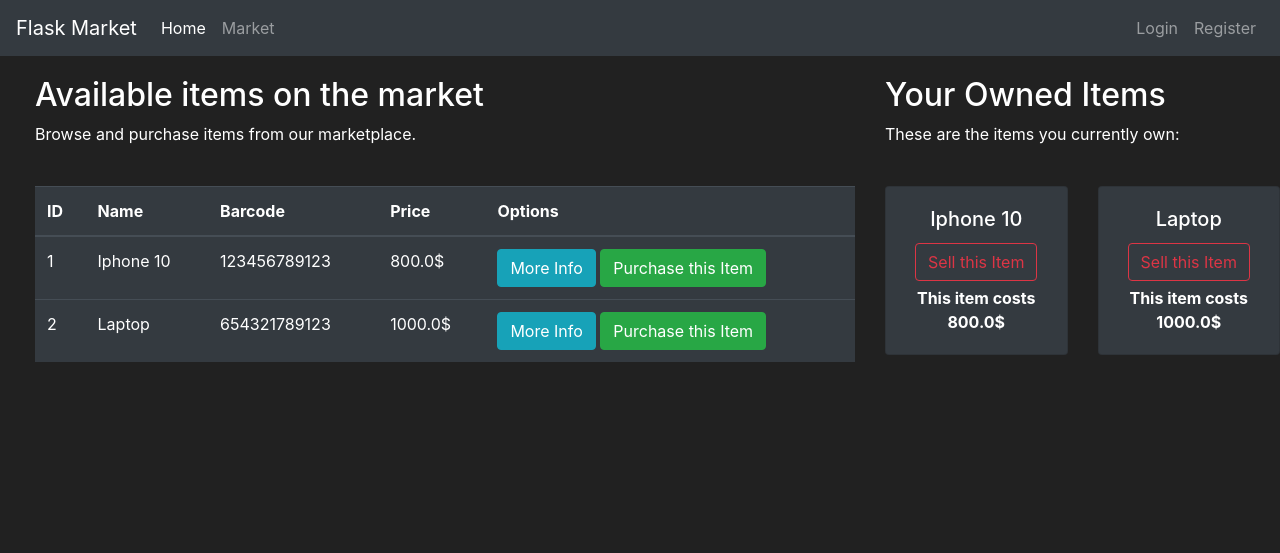
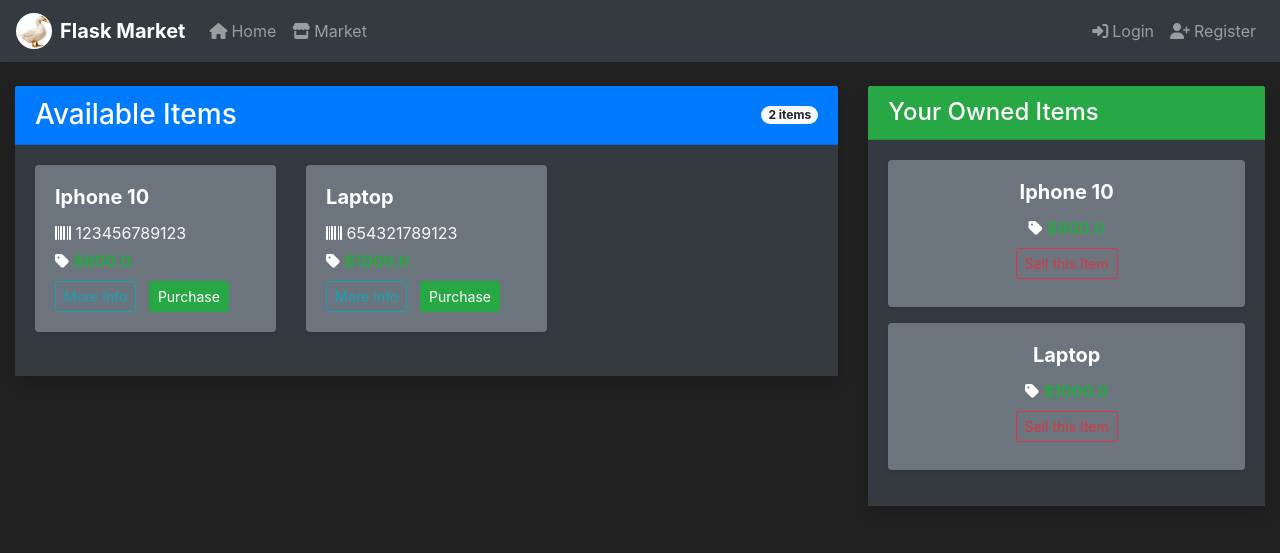
Before and after one commit to Matrix862972/flask-e-commerce, a Flask app: template FlaskMarket/market/templates/market.html in a window 1280 px wide. Shown: the top 553 px of the page. Run offline with Flask 3, Linux system fonts and the light colour scheme; the template is opened without the code that fills it: values that come from a table or form of the project are taken from there, others are empty; form fields are guessed from the names that the template uses; some libraries are stand-ins or nearby versions.

Commit message:
Modernize UI: improved navbar, profile modal, register/login/market/home pages

```diff
--- a/FlaskMarket/market/route.py
+++ b/FlaskMarket/market/route.py
@@ -46,9 +46,9 @@ def market_page():
         return redirect(url_for("market_page"))
 
     if request.method == "GET":
-        items = Item.query.filter_by(owner=None)
-        owned_items = Item.query.filter_by(owner = current_user.id)
-        return render_template("market.html", items=items, purchase_form=purchase_form, owned_items=owned_items,selling_form=selling_form)
+        items = list(Item.query.filter_by(owner=None))
+        owned_items = list(Item.query.filter_by(owner=current_user.id))
+        return render_template("market.html", items=items, purchase_form=purchase_form, owned_items=owned_items, selling_form=selling_form)
 
 @app.route("/register", methods=["GET", "POST"])
 def register_page():
--- a/FlaskMarket/market/templates/base.html
+++ b/FlaskMarket/market/templates/base.html
@@ -15,48 +15,66 @@
       </title>
    </head>
    <body>
-    <nav class="navbar navbar-expand-md navbar-dark bg-dark">
-      <a class="navbar-brand" href="#">Flask Market</a>
-      <button class="navbar-toggler" type="button" data-toggle="collapse" data-target="#navbarNav">
+    <nav class="navbar navbar-expand-lg navbar-dark bg-dark shadow-sm py-2">
+      <a class="navbar-brand d-flex align-items-center" href="{{ url_for('home_page') }}">
+        <img src="{{ url_for('static', filename='images/duck.jpeg') }}" width="36" height="36" class="d-inline-block align-top rounded-circle mr-2" alt="Logo">
+        <span class="font-weight-bold">Flask Market</span>
+      </a>
+      <button class="navbar-toggler" type="button" data-toggle="collapse" data-target="#navbarNavDropdown" aria-controls="navbarNavDropdown" aria-expanded="false" aria-label="Toggle navigation">
         <span class="navbar-toggler-icon"></span>
       </button>
-      <div class="collapse navbar-collapse" id="navbarNav">
+      <div class="collapse navbar-collapse" id="navbarNavDropdown">
         <ul class="navbar-nav mr-auto">
-            <li class="nav-item active">
-                <a class="nav-link" href="{{ url_for('home_page') }}">Home <span class="sr-only">(current)</span></a>
+          <li class="nav-item {% if request.endpoint == 'home_page' %}active{% endif %}">
+            <a class="nav-link" href="{{ url_for('home_page') }}"><i class="fas fa-home mr-1"></i>Home</a>
+          </li>
+          <li class="nav-item {% if request.endpoint == 'market_page' %}active{% endif %}">
+            <a class="nav-link" href="{{ url_for('market_page') }}"><i class="fas fa-store mr-1"></i>Market</a>
+          </li>
+        </ul>
+        <ul class="navbar-nav ml-auto align-items-center">
+          {% if current_user.is_authenticated %}
+            <li class="nav-item mr-2">
+              <span class="nav-link text-success font-weight-bold">
+                <i class="fas fa-coins fa-spin"></i> {{ current_user.prettier_budget }}
+              </span>
             </li>
             <li class="nav-item">
-                <a class="nav-link" href="{{ url_for('market_page') }}">Market</a>
-            </li>
-        </ul>
-        {% if current_user.is_authenticated %}
-           <ul class="navbar-nav">
-             <li class="nav-item">
-                <a class="nav-link" style = "color:lawngreen; font-weight: bold;">
-                    <i class ="fas fa-coins fa-spin"></i>
-                    {{ current_user.prettier_budget }}
-                </a>
-            </li>
-             <li class="nav-item">
-                <a class="nav-link">Welcome, {{ current_user.username }}</a>
+              <a class="nav-link d-flex align-items-center" href="#" data-toggle="modal" data-target="#profileModal">
+                <img src="{{ url_for('static', filename='images/duck.jpeg') }}" width="32" height="32" class="rounded-circle mr-2 border border-light"> {{ current_user.username }}
+              </a>
             </li>
             <li class="nav-item">
-                <a class="nav-link" href="{{ url_for('logout_page') }}">Logout</a>
+              <a class="nav-link text-danger" href="{{ url_for('logout_page') }}"><i class="fas fa-sign-out-alt mr-1"></i>Logout</a>
             </li>
-        </ul>
-        {% else %}
-             <ul class="navbar-nav">
+          {% else %}
             <li class="nav-item">
-                <a class="nav-link" href="{{ url_for('login_page') }}">Login</a>
+              <a class="nav-link" href="{{ url_for('login_page') }}"><i class="fas fa-sign-in-alt mr-1"></i>Login</a>
             </li>
             <li class="nav-item">
-                <a class="nav-link" href="{{ url_for('register_page') }}">Register</a>
+              <a class="nav-link" href="{{ url_for('register_page') }}"><i class="fas fa-user-plus mr-1"></i>Register</a>
             </li>
+          {% endif %}
         </ul>
-        {% endif %}
-
       </div>
     </nav>
+
+    {% if current_user.is_authenticated %}
+    <!-- Profile Modal -->
+    <div class="modal fade" id="profileModal" tabindex="-1" role="dialog" aria-labelledby="profileModalLabel" aria-hidden="true">
+      <div class="modal-dialog modal-dialog-centered" role="document">
+        <div class="modal-content bg-dark text-white border-0 shadow-lg">
+          <div class="modal-body p-5 text-center">
+            <img src="{{ url_for('static', filename='images/duck.jpeg') }}" alt="Duck Logo" class="rounded-circle shadow mb-3" style="width: 120px; height: 120px;">
+            <h3 class="font-weight-bold mb-2">{{ current_user.username }}</h3>
+            <p class="mb-2"><i class="fas fa-envelope mr-2"></i>{{ current_user.email_address }}</p>
+            <p class="mb-2"><i class="fas fa-coins text-success mr-2"></i>Balance: <span class="font-weight-bold">{{ current_user.prettier_budget }}</span></p>
+            <button type="button" class="btn btn-outline-light mt-3" data-dismiss="modal">Close</button>
+          </div>
+        </div>
+      </div>
+    </div>
+    {% endif %}
           <!-- Display flash messages -->
         {% with messages = get_flashed_messages(with_categories=true) %}
             {% if messages %}
--- a/FlaskMarket/market/templates/market.html
+++ b/FlaskMarket/market/templates/market.html
@@ -1,67 +1,73 @@
 {% extends 'base.html' %}
 {% block title %}
-Market Page
+Market
 {% endblock %}
 {% block content %}
-
-<div class = "row" style = "margin-top:20px;margin-left:20px">
-   <div class = "col-8">
-        <h2>Available items on the market</h2>
-        <p>Browse and purchase items from our marketplace.</p>
-        <br>
-      <table class="table table-hover table-dark">
-         <thead>
-            <tr>
-               <!-- Your Columns HERE -->
-               <th scope="col">ID</th>
-               <th scope="col">Name</th>
-               <th scope="col">Barcode</th>
-               <th scope="col">Price</th>
-               <th scope="col">Options</th>
-            </tr>
-         </thead>
-         <tbody>
-            <!-- Your rows inside the table HERE: -->
+<div class="container-fluid py-4">
+  <div class="row">
+    <div class="col-lg-8 mb-4">
+      <div class="card shadow border-0">
+        <div class="card-header bg-primary text-white d-flex align-items-center justify-content-between">
+          <h3 class="mb-0">Available Items</h3>
+          <span class="badge badge-light badge-pill">{{ items|length }} items</span>
+        </div>
+        <div class="card-body bg-dark">
+          <div class="row">
             {% for item in items %}
               {% include 'includes/items_modals.html' %}
-            <tr>
-               <td>{{ item.id }}</td>
-               <td>{{ item.name }}</td>
-               <td>{{ item.barcode }}</td>
-               <td>{{ item.price }}$</td>
-               <td>
-                  <button class="btn btn-outline btn-info" data-toggle="modal" data-target="#exampleModal-{{item.id}}" data-item-id="{{ item.id }}">More Info</button>
-                  <button class="btn btn-outline btn-success" data-toggle="modal" data-target="#exampleModalPurchase-{{item.id}}" data-item-id="{{ item.id }}">Purchase this Item</button>
-               </td>
-            </tr>
-            {% endfor %}
-         </tbody>
-      </table>
+              <div class="col-md-6 col-xl-4 mb-4">
+                <div class="card h-100 bg-secondary text-white shadow-sm border-0">
+                  <div class="card-body d-flex flex-column justify-content-between">
+                    <h5 class="card-title font-weight-bold">{{ item.name }}</h5>
+                    <p class="card-text mb-1"><i class="fas fa-barcode"></i> <span class="text-light">{{ item.barcode }}</span></p>
+                    <p class="card-text mb-2"><i class="fas fa-tag"></i> <span class="text-success font-weight-bold">${{ item.price }}</span></p>
+                    <div class="mt-auto">
+                      <button class="btn btn-outline-info btn-sm mr-2" data-toggle="modal" data-target="#exampleModal-{{item.id}}" data-item-id="{{ item.id }}">More Info</button>
+                      <button class="btn btn-success btn-sm" data-toggle="modal" data-target="#exampleModalPurchase-{{item.id}}" data-item-id="{{ item.id }}">Purchase</button>
                     </div>
-   <div class = "col-4">
-     <h2>Your Owned Items</h2>
-        <p>These are the items you currently own:</p>
-        <br>
-       <div class = "row">
-        {% for owned_item in owned_items %}
-        {% include 'includes/owned_items_modals.html' %}
-             <div class="col-md-6">
-                 <div style="margin-bottom: 5px" class="card text-center bg-dark">
-                      <div class="card-body">
-                          <h5 class="card-title">{{ owned_item.name }}</h5>
-                          <button type="button" class="btn btn-outline-danger" style="margin-bottom: 5px"
-                                  data-toggle="modal" data-target="#Modal-SellingConfirm-{{owned_item.id}}">
-                              Sell this Item
-                          </button>
-                          <p class="card-text"><strong>
-                              This item costs {{ owned_item.price }}$
-                          </strong></p>
                   </div>
                 </div>
               </div>
             {% endfor %}
+            {% if items|length == 0 %}
+              <div class="col-12 text-center text-muted py-5">
+                <h5>No items available in the market right now.</h5>
               </div>
-
+            {% endif %}
+          </div>
+        </div>
+      </div>
+    </div>
+    <div class="col-lg-4 mb-4">
+      <div class="card shadow border-0 h-100">
+        <div class="card-header bg-success text-white">
+          <h4 class="mb-0">Your Owned Items</h4>
+        </div>
+        <div class="card-body bg-dark">
+          <div class="row">
+            {% for owned_item in owned_items %}
+              {% include 'includes/owned_items_modals.html' %}
+              <div class="col-12 mb-3">
+                <div class="card bg-secondary text-white border-0 shadow-sm">
+                  <div class="card-body d-flex flex-column align-items-center">
+                    <h5 class="card-title font-weight-bold">{{ owned_item.name }}</h5>
+                    <p class="card-text mb-2"><i class="fas fa-tag"></i> <span class="text-success font-weight-bold">${{ owned_item.price }}</span></p>
+                    <button type="button" class="btn btn-outline-danger btn-sm mb-2" data-toggle="modal" data-target="#Modal-SellingConfirm-{{owned_item.id}}">
+                      Sell this Item
+                    </button>
+                  </div>
+                </div>
+              </div>
+            {% endfor %}
+            {% if owned_items|length == 0 %}
+              <div class="col-12 text-center text-muted py-4">
+                <h6>You do not own any items yet.</h6>
+              </div>
+            {% endif %}
+          </div>
+        </div>
+      </div>
+    </div>
   </div>
 </div>
 {% endblock %}
```
Also changed, not shown: FlaskMarket/market/templates/home.html (+47 -7 lines), FlaskMarket/market/templates/login.html (+28 -31 lines), FlaskMarket/market/templates/register.html (+36 -32 lines), FlaskMarket/market/market.db. Lines whose indentation alone changed are shown as unchanged.
